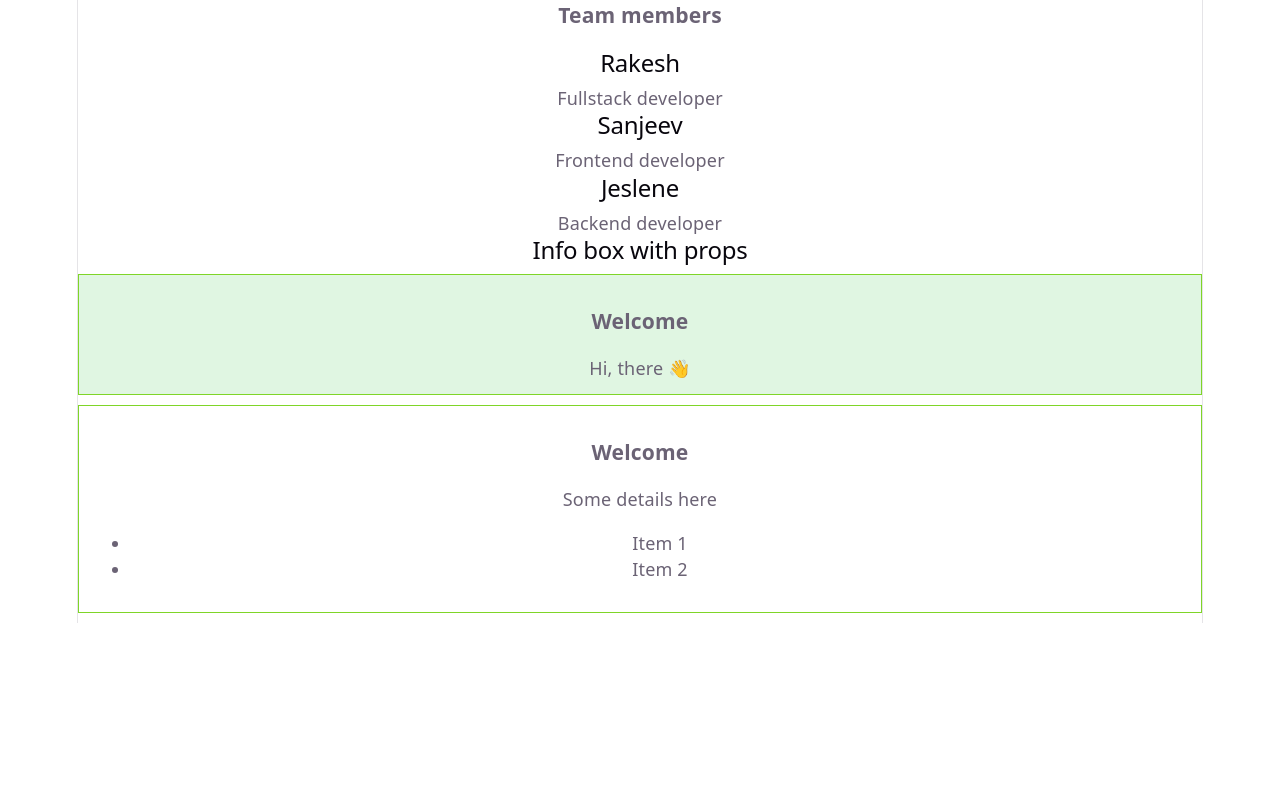
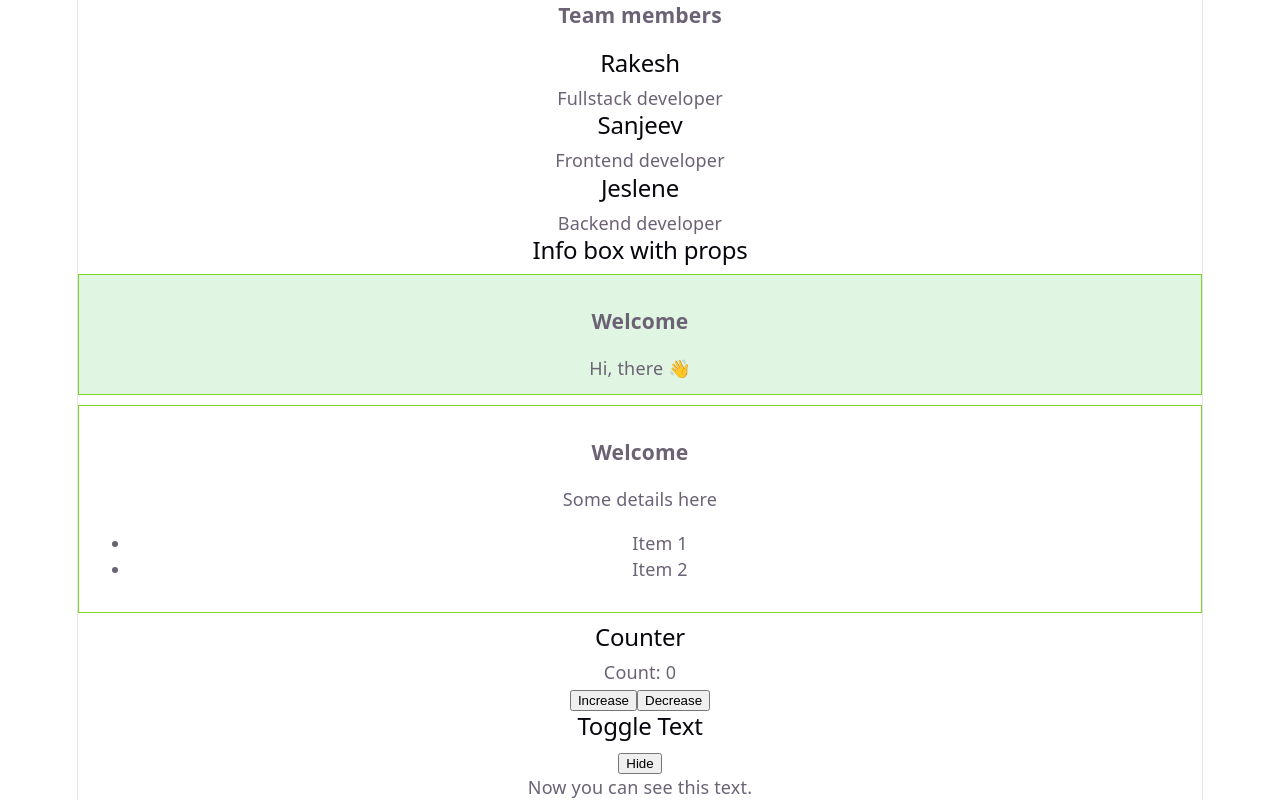
Before and after one commit to saikrishnagalla38-ux/SW_CSE_B1.4_Internship-, a React (Vite) app in the folder SW_CSE_B1.4_INTERSHIP-/day 13/day/: page / in a window 1280 px wide. Shown: the part 298-1098 px from the top of the page. Before the commit the page ends 921 px from the top, so only its background shows below. Built offline with nearby package versions, Linux system fonts and the light colour scheme.

Commit message:
State ex2: State Toggle

```diff
--- a/SW_CSE_B1.4_INTERSHIP-/day 13/day/src/App.jsx
+++ b/SW_CSE_B1.4_INTERSHIP-/day 13/day/src/App.jsx
@@ -6,6 +6,9 @@
 
 import './App.css'
 
+import Counter from "./components/State";
+
+import ToggleText from "./components/StateTwo";
 const name = "Amay";
 const isLoggedIn = false;
 
@@ -38,6 +41,10 @@
       <ProfileList />
 
       <InfoBoxDemo />
+
+      <Counter />
+
+      <ToggleText />
     </>
 
   )
--- /dev/null
+++ b/SW_CSE_B1.4_INTERSHIP-/day 13/day/src/components/stateTwo.jsx
@@ -0,0 +1,16 @@
+import { useState } from 'react';
+
+function ToggleText() {
+    // showText is a state
+    const [showText, setShowText] = useState(true);
+
+    return(
+        <div className="toggle">
+            <h2>Toggle Text</h2>
+            <button onClick={()=>setShowText(!showText)}>{showText ? "Hide" : "Show"}</button>
+            {/* showText ? "Hide" : "Show"  is conditional rendering*/}
+            {showText && <p>Now you can see this text.</p>}
+        </div>
+    );
+}
+export default ToggleText;
```
